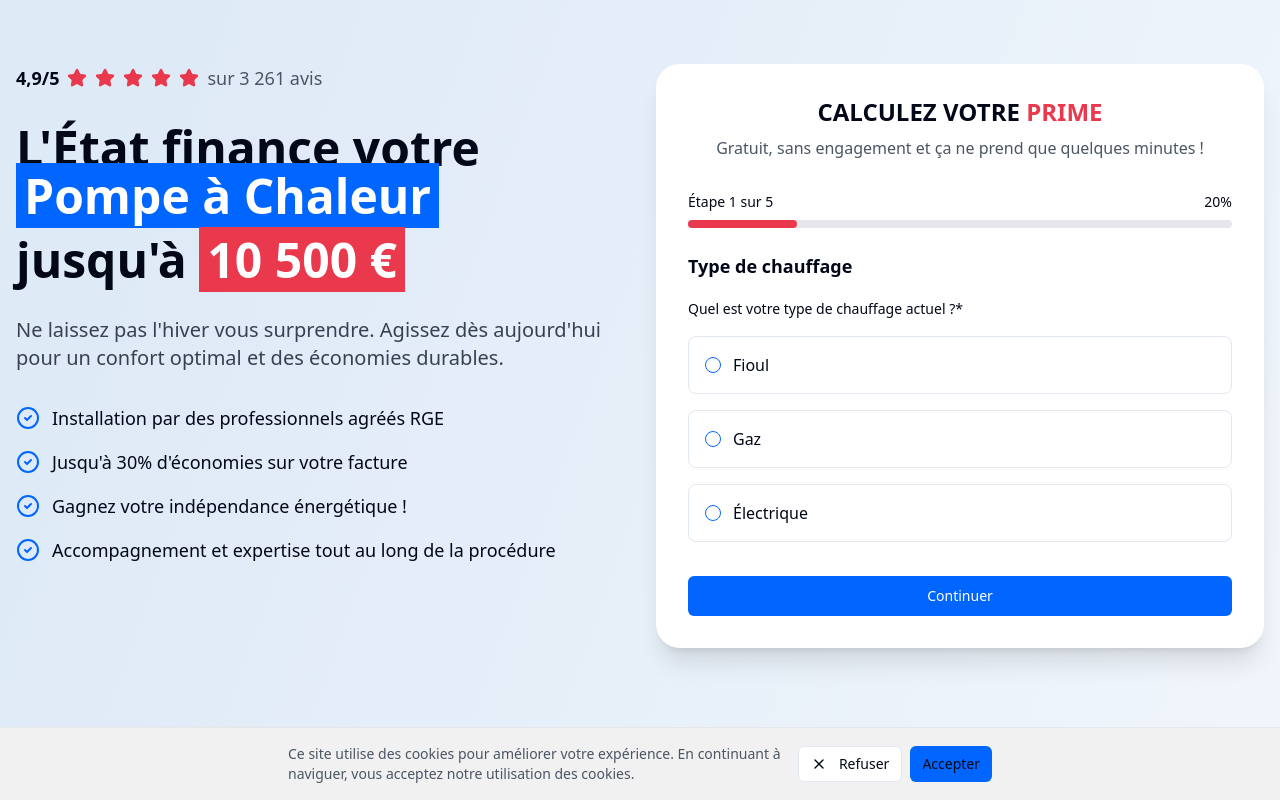
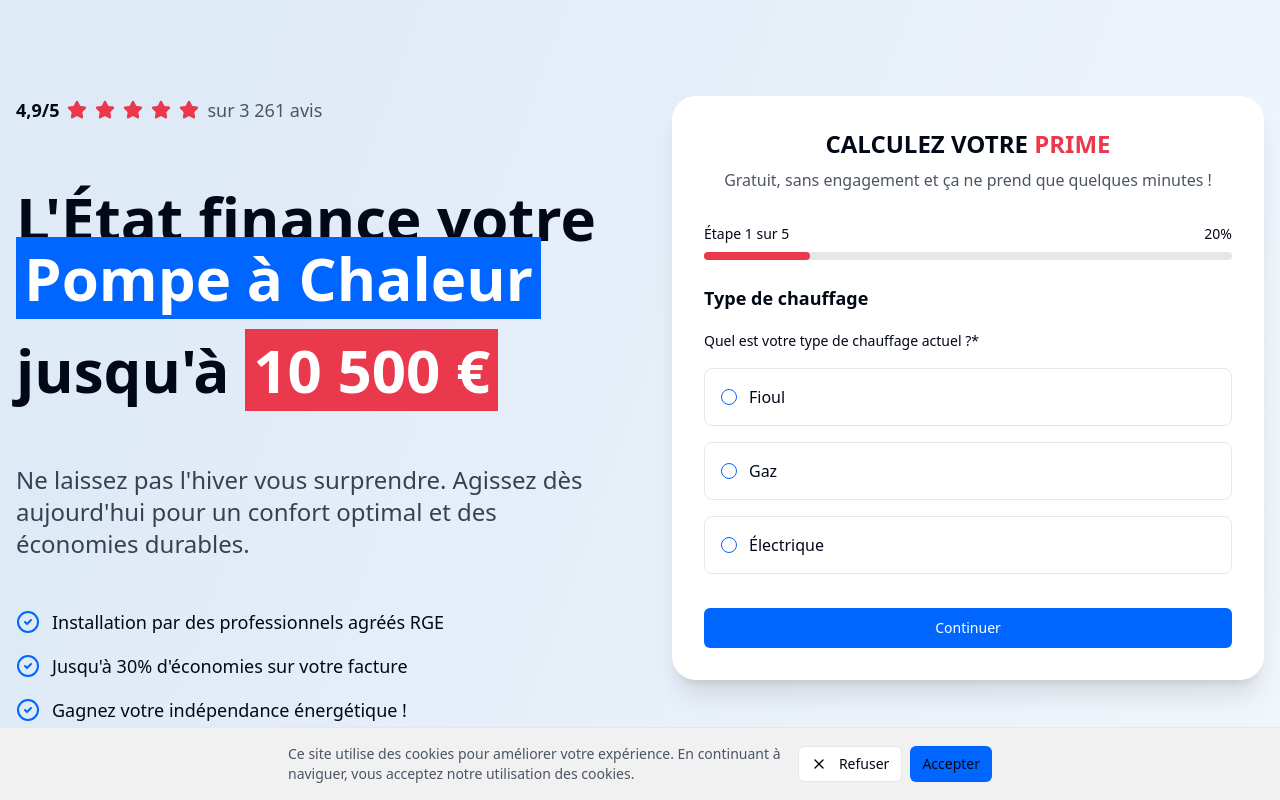
Before and after one commit to Tmouflard/replicate-landing-zone-18f64321, a React (Vite) app: page / in a window 1280 px wide. Shown: the top 800 px of the page. Built offline with nearby package versions, Linux system fonts and the light colour scheme.

Commit message:
Improve spacing in desktop layout
Adjusted the spacing for titles and descriptions on the right side of the desktop layout to reduce empty space and enhance readability.
[skip gpt_engineer]

```diff
--- a/src/components/landing/HeroSection.tsx
+++ b/src/components/landing/HeroSection.tsx
@@ -2,7 +2,7 @@ import { Star } from "lucide-react";
 
 export const HeroSection = () => {
   return (
-    <div className="space-y-8">
+    <div className="space-y-12 lg:space-y-16">
       <div className="flex items-center gap-2 text-base md:text-lg">
         <span className="font-bold">4,9/5</span>
         {[...Array(5)].map((_, i) => (
@@ -11,7 +11,7 @@ export const HeroSection = () => {
         <span className="text-gray-600">sur 3 261 avis</span>
       </div>
 
-      <h1 className="text-3xl md:text-5xl font-bold leading-tight space-y-4">
+      <h1 className="text-3xl md:text-5xl lg:text-6xl font-bold leading-tight space-y-6 lg:space-y-8">
         <div>
           L'État finance votre{" "}
           <span className="bg-primary text-white px-2">Pompe à Chaleur</span>
@@ -22,7 +22,7 @@ export const HeroSection = () => {
         </div>
       </h1>
 
-      <p className="hidden md:block text-xl text-gray-700">
+      <p className="hidden md:block text-xl lg:text-2xl text-gray-700">
         Ne laissez pas l'hiver vous surprendre. Agissez dès aujourd'hui
         pour un confort optimal et des économies durables.
       </p>
--- a/src/pages/Index.tsx
+++ b/src/pages/Index.tsx
@@ -7,9 +7,9 @@ import { BenefitsSection } from "@/components/landing/BenefitsSection";
 const Index = () => {
   return (
     <div className="min-h-screen bg-page-gradient">
-      <div className="container mx-auto min-h-screen flex items-start pt-8 lg:pt-16 px-4">
-        <div className="grid grid-cols-1 lg:grid-cols-2 gap-8 items-start w-full">
-          <div className="space-y-8">
+      <div className="container mx-auto min-h-screen flex items-start pt-12 lg:pt-24 px-4">
+        <div className="grid grid-cols-1 lg:grid-cols-2 gap-12 lg:gap-16 items-start w-full">
+          <div className="space-y-12">
             <HeroSection />
             <div className="hidden md:block">
               <BenefitsList />
```
